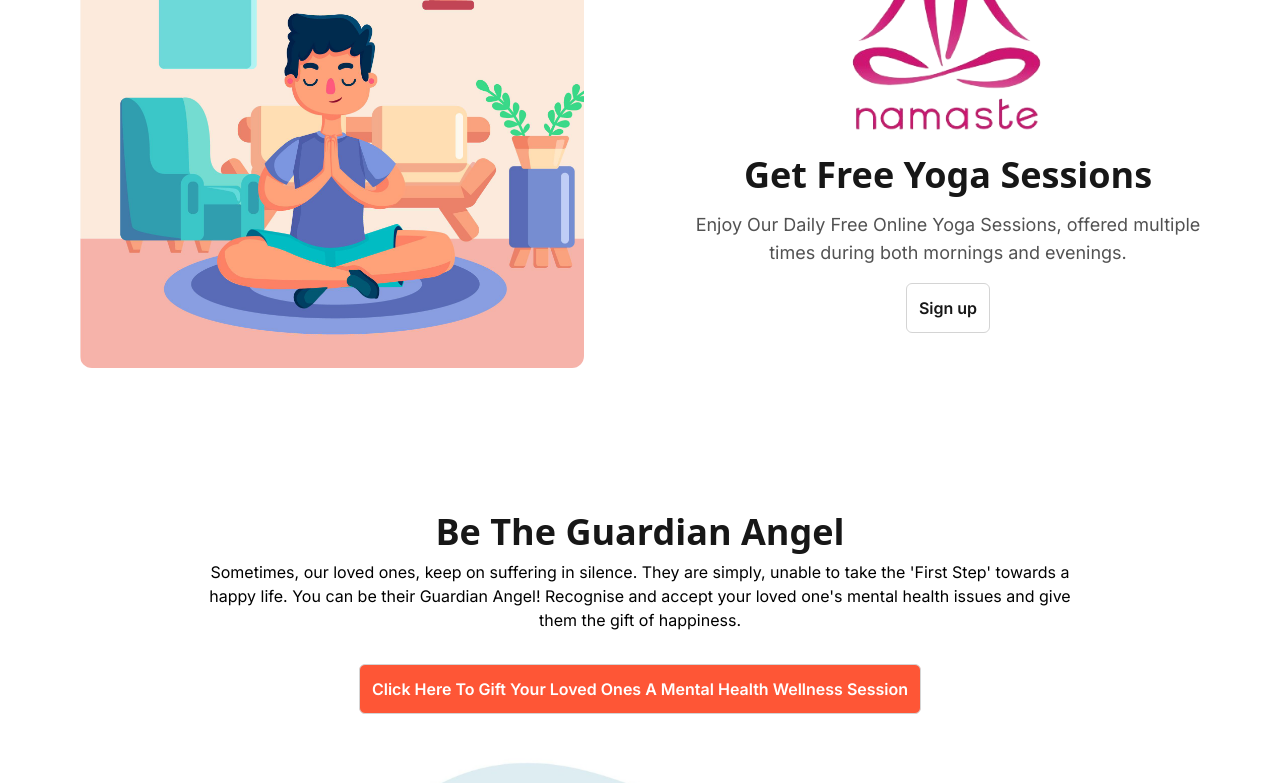
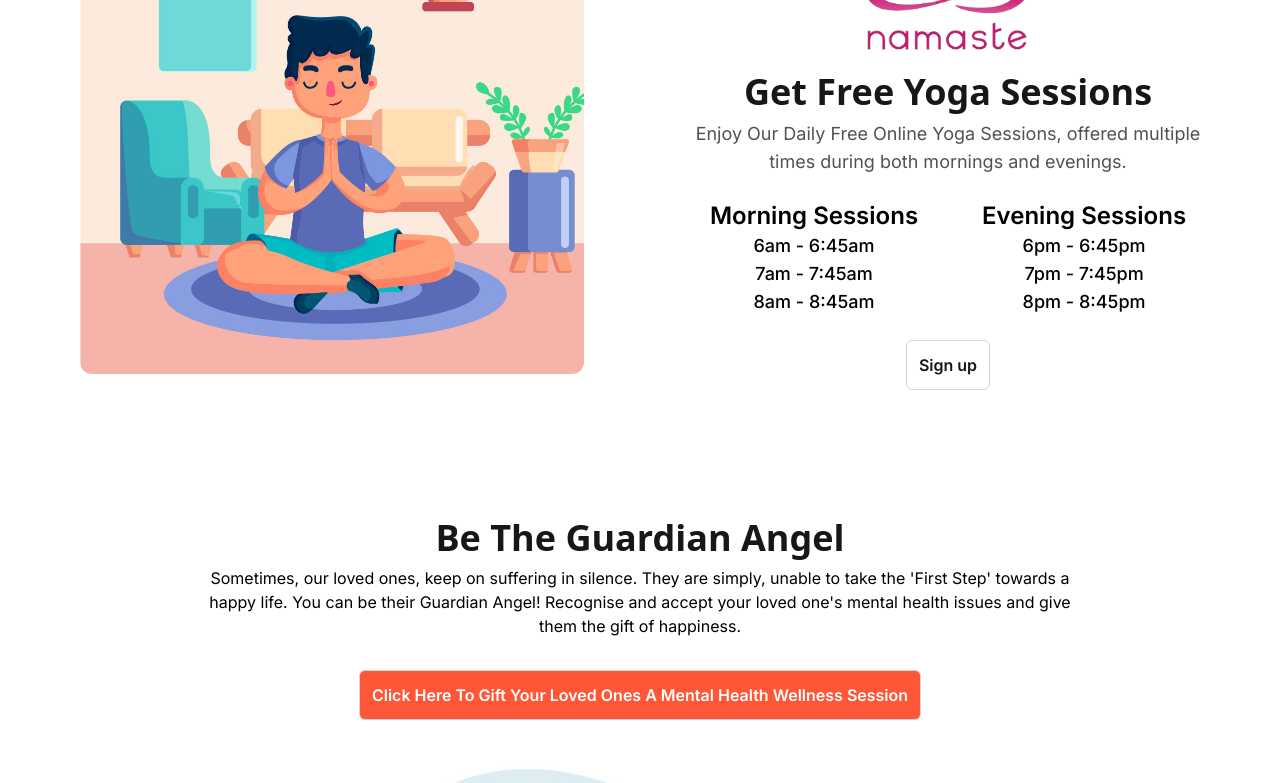
Before and after one commit to teerthrajverma01/Asmi-Frontend, a React (Vite) app: page / in a window 1280 px wide. Shown: the part 2840-3623 px from the top of the page. Built offline with nearby package versions, Linux system fonts and the light colour scheme; no server answers.

Commit message:
add a loader

```diff
--- a/src/components/Footer.jsx
+++ b/src/components/Footer.jsx
@@ -177,6 +177,12 @@ const Footer = () => {
                       >
                         Careers
                       </NavLink>
+                      <NavLink
+                        to={"/vendoronboarding"}
+                        className=" text-[color:var(--white-64)] text-sm no-underline py-1.5"
+                      >
+                        Vendor-onboarding
+                      </NavLink>
                     </div>
                   </div>
                 </div>
--- a/src/components/MarketingIntern.jsx
+++ b/src/components/MarketingIntern.jsx
@@ -2,6 +2,7 @@ import { useState, Fragment } from "react";
 import BASE_URL from "../apis/Config";
 
 const MarketingIntern = () => {
+  const [loading, setLoading] = useState(false);
   const [firstName, setFirstName] = useState("");
   const [lastName, setLastName] = useState("");
   const [email, setEmail] = useState("");
@@ -20,6 +21,7 @@ const MarketingIntern = () => {
 
   const sendMail = async (event) => {
     event.preventDefault();
+    setLoading(true);
 
     const InternData = new FormData();
 
@@ -79,6 +81,8 @@ const MarketingIntern = () => {
     } catch (error) {
       console.error("Error sending mail:", error);
       // Handle error (e.g., display error message to user)
+    } finally {
+      setLoading(false);
     }
   };
 
@@ -470,7 +474,8 @@ const MarketingIntern = () => {
               <input
                 className="px-4 py-1 text-white rounded-md bg-primary03 hover:bg-primary05"
                 type="submit"
-                value="Submit"
+                value={loading ? "Loading..." : "Submit"} // Change button text based on loading state
+                disabled={loading} // Disable button when loading
               />
             </div>
           </form>
--- a/src/components/PsychoIntern.jsx
+++ b/src/components/PsychoIntern.jsx
@@ -2,6 +2,7 @@ import React, { useState, Fragment } from "react";
 import BASE_URL from "../apis/Config";
 
 const PsychoIntern = () => {
+  const [loading, setLoading] = useState(false);
   const [firstName, setFirstName] = useState("");
   const [lastName, setLastName] = useState("");
   const [email, setEmail] = useState("");
@@ -19,6 +20,7 @@ const PsychoIntern = () => {
 
   const sendMail = async (event) => {
     event.preventDefault();
+    setLoading(true);
 
     const InternData = new FormData();
 
@@ -74,6 +76,8 @@ const PsychoIntern = () => {
     } catch (error) {
       console.error("Error sending mail:", error);
       // Handle error (e.g., display error message to user)
+    } finally {
+      setLoading(false);
     }
   };
 
@@ -425,7 +429,8 @@ const PsychoIntern = () => {
               <input
                 className="px-4 py-1 text-white rounded-md bg-primary03 hover:bg-primary05"
                 type="submit"
-                value="Submit"
+                value={loading ? "Loading..." : "Submit"} // Change button text based on loading state
+                disabled={loading} // Disable button when loading
               />
             </div>
           </form>
--- a/src/components/VendorForm.jsx
+++ b/src/components/VendorForm.jsx
@@ -3,6 +3,8 @@ import BASE_URL from "../apis/Config";
 
 const VendorOnboardingForm = () => {
   // State variables for form fields
+  const [loading, setLoading] = useState(false);
+
   const [firstName, setFirstName] = useState("");
   const [lastName, setLastName] = useState("");
   const [email, setEmail] = useState("");
@@ -27,6 +29,8 @@ const VendorOnboardingForm = () => {
   // Function to handle form submission
   const sendFormData = async (event) => {
     event.preventDefault();
+    setLoading(true);
+
     // Creating form data object
     const formData = new FormData();
     formData.append("firstName", firstName);
@@ -81,6 +85,8 @@ const VendorOnboardingForm = () => {
       setIfsc("");
     } catch (error) {
       console.error("Error submitting form:", error);
+    } finally {
+      setLoading(false);
     }
   };
 
@@ -432,8 +438,9 @@ const VendorOnboardingForm = () => {
             <button
               type="submit"
               className="px-4 py-1 text-white rounded-md bg-primary03 hover:bg-primary05"
+              disabled={loading} // Disable button when loading
             >
-              Submit
+              {loading ? "Loading..." : "Submit"}
             </button>
           </div>
         </form>
--- a/src/components/YogaForm.jsx
+++ b/src/components/YogaForm.jsx
@@ -2,6 +2,8 @@ import React, { useState, Fragment } from "react";
 import BASE_URL from "../apis/Config";
 
 const YogaForm = () => {
+  const [loading, setLoading] = useState(false);
+
   const [firstName, setFirstName] = useState("");
   const [lastName, setLastName] = useState("");
   const [email, setEmail] = useState("");
@@ -34,6 +36,7 @@ const YogaForm = () => {
 
   const sendMail = async (event) => {
     event.preventDefault(); // Prevent default form submission behavior
+    setLoading(true);
 
     const yogaData = new FormData();
 
@@ -72,6 +75,8 @@ const YogaForm = () => {
     } catch (error) {
       console.error("Error sending mail:", error);
       // Handle error (e.g., display error message to user)
+    } finally {
+      setLoading(false);
     }
   };
 
@@ -237,7 +242,8 @@ const YogaForm = () => {
               <input
                 className="px-4 py-1 text-white rounded-md bg-primary03 hover:bg-primary05"
                 type="submit"
-                value="Submit"
+                value={loading ? "Loading..." : "Submit"} // Change button text based on loading state
+                disabled={loading} // Disable button when loading
               />
             </div>
           </form>
--- a/src/pages/Contact.jsx
+++ b/src/pages/Contact.jsx
@@ -5,12 +5,15 @@ import BASE_URL from "../apis/Config";
 import axios from "axios";
 
 const Contact = () => {
+  const [loading, setLoading] = useState(false);
+
   const [userName, setUserName] = useState("");
   const [recipient_email, setEmail] = useState("");
   const [message, setMessages] = useState("");
 
   const sendMail = async (event) => {
     event.preventDefault();
+    setLoading(true);
 
     if (recipient_email && message) {
       try {
@@ -22,6 +25,7 @@ const Contact = () => {
           body: JSON.stringify({
             recipient_email,
             message,
+            userName,
           }),
         });
 
@@ -36,6 +40,8 @@ const Contact = () => {
       } catch (error) {
         console.error("Error sending mail:", error);
         // Handle error (e.g., display error message to user)
+      } finally {
+        setLoading(false);
       }
     }
   };
@@ -82,9 +88,10 @@ const Contact = () => {
 
                 <button
                   type="submit"
-                  className="p-2 font-medium text-white transition ease-in-out rounded cursor-pointer bg-primary03 w-fit hover:bg-primary05"
+                  className="px-4 py-1 text-white rounded-md bg-primary03 hover:bg-primary05"
+                  disabled={loading} // Disable button when loading
                 >
-                  Send a Message
+                  {loading ? "Loading..." : "Send a Message"}
                 </button>
               </form>
             </div>
--- a/src/pages/HomePage.jsx
+++ b/src/pages/HomePage.jsx
@@ -269,7 +269,7 @@ const HomePage = () => {
                 <div className=" w-full max-w-[35rem]">
                   <div className="text-4xl font-semibold leading-[1.2] font-sans text-neutral-900 flex flex-col items-center">
                     <img
-                      className="items-center hidden h-64 md:block "
+                      className="items-center hidden h-56 md:block "
                       src={yogaLogo}
                       alt=""
                     />
@@ -295,12 +295,35 @@ const HomePage = () => {
                       ))}
                     </div>
                   </div>
-                  <div className="flex flex-col items-center justify-center mt-4">
+                  <div className="flex flex-col items-center justify-center mt-2">
                     <p className="text-center">
                       Enjoy Our Daily Free Online Yoga Sessions, offered
                       multiple times during both mornings and evenings.
                     </p>
-                    <div className="flex mt-4 justify-center transition duration-300 ease-in-out  hover:translate-y-[-2px]">
+
+                    <div className="flex flex-col gap-4 my-6 lg:flex-row lg:gap-16">
+                      <div className="flex flex-col">
+                        <h1 className="text-2xl font-semibold">
+                          Morning Sessions
+                        </h1>
+                        <div className="text-lg font-medium text-center">
+                          <h2>6am - 6:45am</h2>
+                          <h2>7am - 7:45am</h2>
+                          <h2>8am - 8:45am</h2>
+                        </div>
+                      </div>
+                      <div>
+                        <h1 className="text-2xl font-semibold">
+                          Evening Sessions
+                        </h1>
+                        <div className="text-lg font-medium text-center">
+                          <h2>6pm - 6:45pm</h2>
+                          <h2>7pm - 7:45pm</h2>
+                          <h2>8pm - 8:45pm</h2>
+                        </div>
+                      </div>
+                    </div>
+                    <div className="flex  justify-center transition duration-300 ease-in-out  hover:translate-y-[-2px]">
                       <NavLink
                         className="p-3 font-semibold bg-white border border-solid rounded-md hover:bg-neutral-200 border-neutral-300 text-neutral-900 "
                         to={"/yoga-form"}
--- a/src/pages/HowItWorks.jsx
+++ b/src/pages/HowItWorks.jsx
@@ -219,6 +219,24 @@ const HowItWorks = () => {
                   Enjoy Our Daily Free Online Yoga Sessions, offered multiple
                   times during both mornings and evenings.
                 </p>
+                <div className="flex flex-col gap-4 my-6 lg:flex-row lg:gap-16">
+                  <div className="flex flex-col">
+                    <h1 className="text-2xl font-semibold">Morning Sessions</h1>
+                    <div className="text-lg font-medium text-center">
+                      <h2>6am - 6:45am</h2>
+                      <h2>7am - 7:45am</h2>
+                      <h2>8am - 8:45am</h2>
+                    </div>
+                  </div>
+                  <div>
+                    <h1 className="text-2xl font-semibold">Evening Sessions</h1>
+                    <div className="text-lg font-medium text-center">
+                      <h2>6pm - 6:45pm</h2>
+                      <h2>7pm - 7:45pm</h2>
+                      <h2>8pm - 8:45pm</h2>
+                    </div>
+                  </div>
+                </div>
                 <div className="flex mt-4 justify-center transition duration-300 ease-in-out  hover:translate-y-[-2px]">
                   <NavLink
                     className="p-3 font-semibold bg-white border border-solid rounded-md hover:bg-neutral-200 border-neutral-300 text-neutral-900 "
```
Also changed, not shown: src/components/Careers.jsx (+26 -20 lines).
